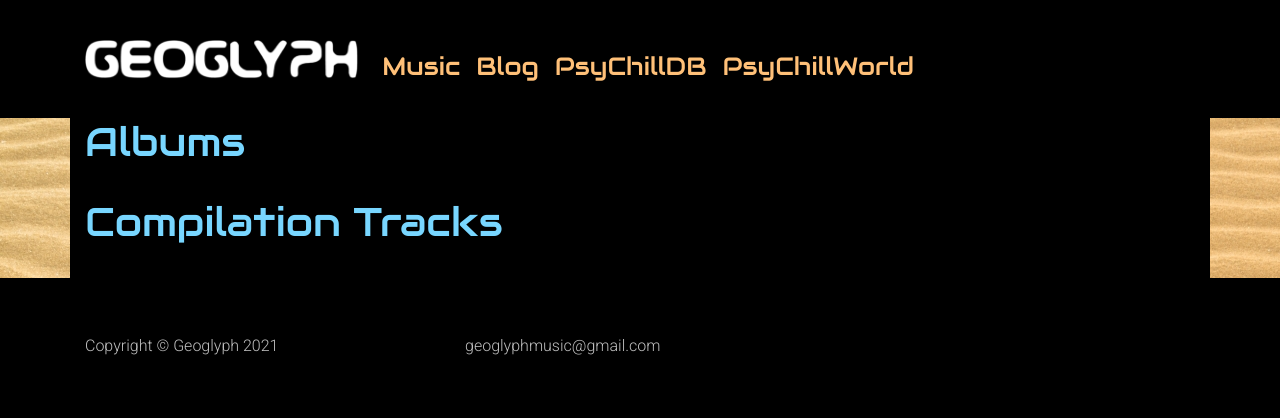
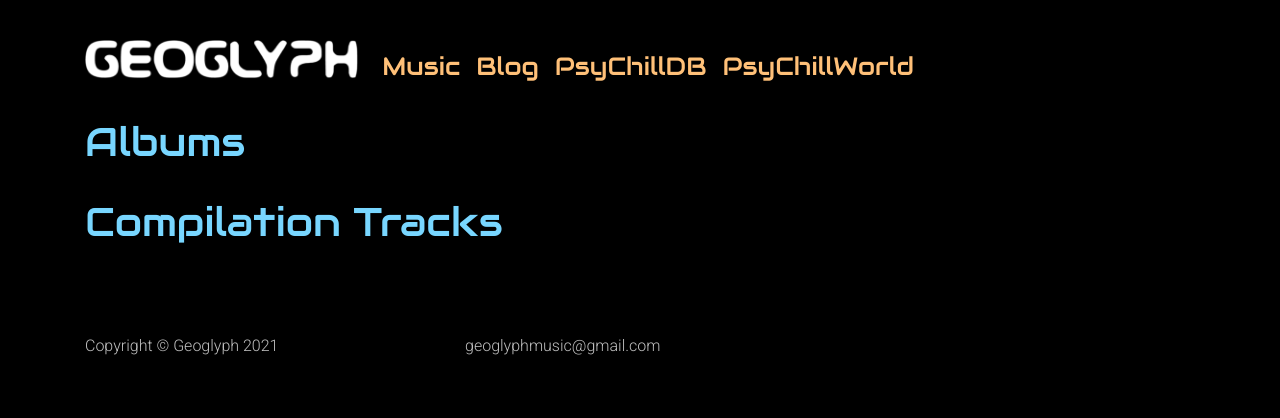
Before and after one commit to geoglyphmusic/GeoglyphMusic, a Django app: page /music/ in a window 1280 px wide. Shown: the top 418 px of the page. Run offline with Django 3.2, Linux system fonts and the light colour scheme; data that the repository does not hold is empty; some libraries are stand-ins or nearby versions.

Commit message:
Final changes before first push

```diff
--- a/home/static/home/css/custom.css
+++ b/home/static/home/css/custom.css
@@ -1,4 +1,4 @@
-* {
+body, * {
   background-color: black;
   color: white;
 }
--- a/home/templates/home/base.html
+++ b/home/templates/home/base.html
@@ -46,12 +46,10 @@
       </div>
     </nav>
 
-    <div style="background-image: url('{% static 'home/img/background.jpg' %}')">
       <div class="container">
         {% block content %}
         {% endblock %}
       </div>
-    </div>
 
     <footer class="footer pt-5 py-3 main-green">
       <div class="container">
```
Also changed, not shown: requirements.txt (added, +21 -0 lines).
